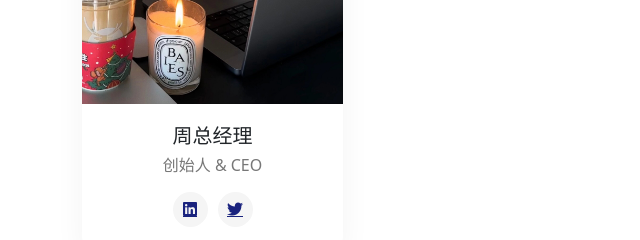
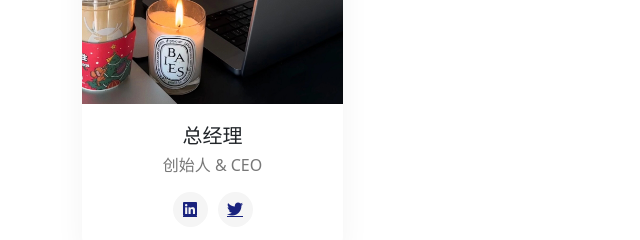
Before and after one commit to SuaveZhou/WebSite, a plain HTML site: page index.html in a window 1280 px wide. Shown: the part 4360-4600 px from the top of the page, 0-640 px from the left. Drawn offline with nearby package versions, Linux system fonts and the light colour scheme.

Commit message:
Update index.html

```diff
--- a/index.html
+++ b/index.html
@@ -358,7 +358,7 @@
                             <img src="images/team1.jpg" alt="团队成员" class="img-fluid">
                         </div>
                         <div class="team-info">
-                            <h4>周总经理</h4>
+                            <h4>总经理</h4>
                             <p>创始人 & CEO</p>
                             <div class="social-icons">
                                 <a href="#"><i class="fab fa-linkedin"></i></a>
```
